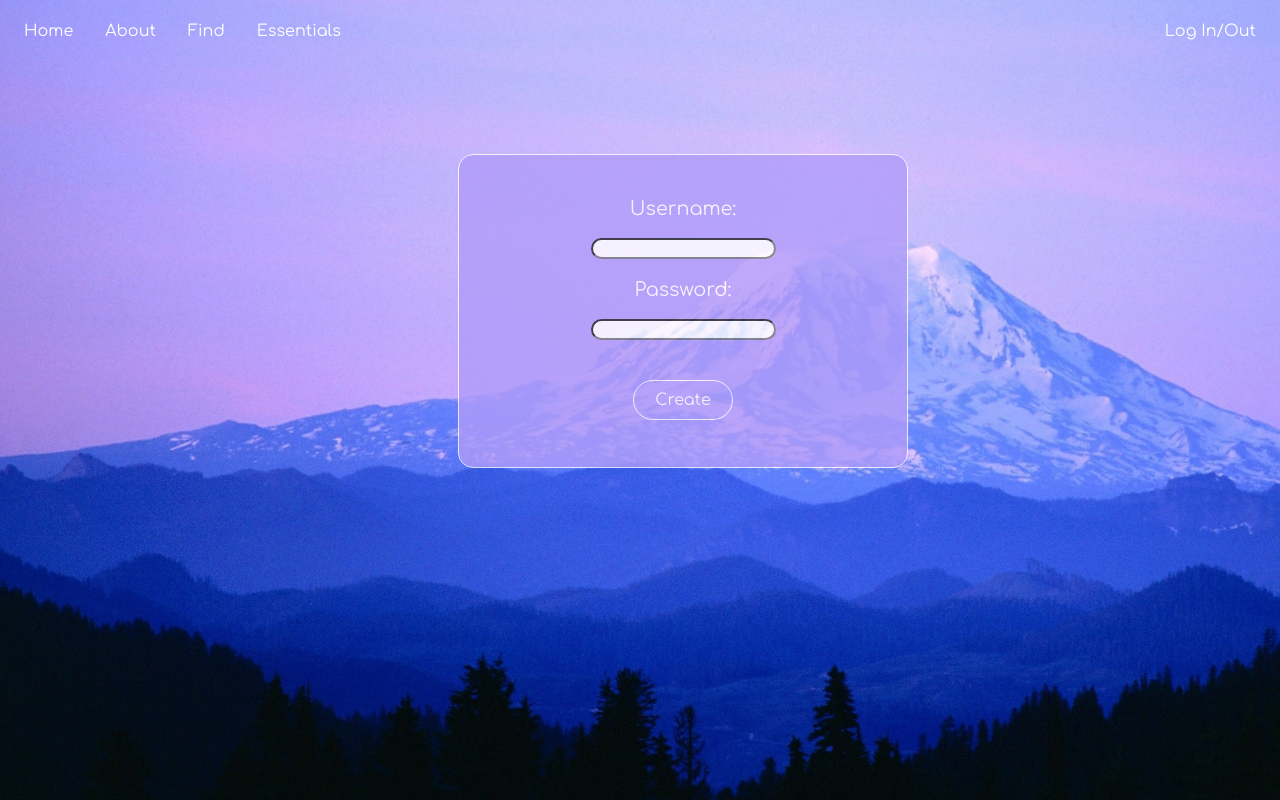
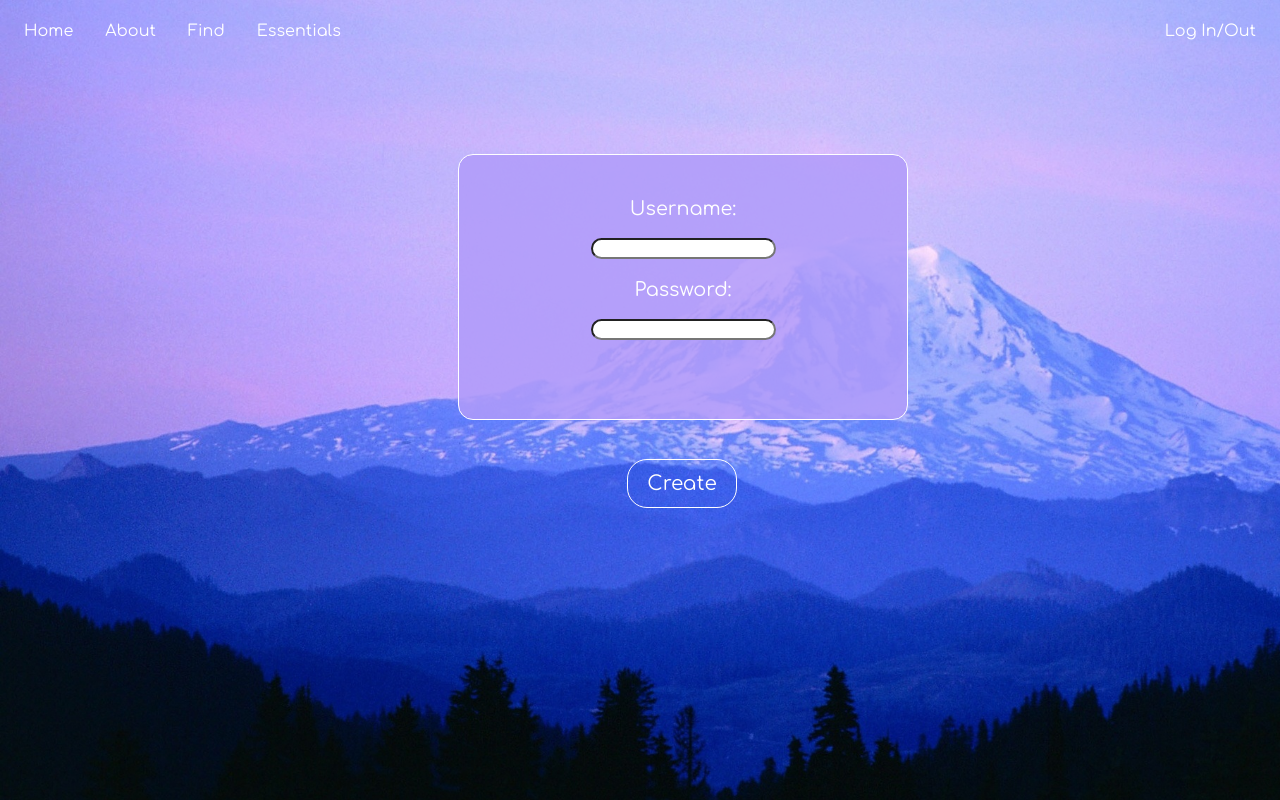
Before and after one commit to starkey0710/OfficialTakeAHike, a plain HTML site: page www/create.html in a window 1280 px wide. Drawn offline with Linux system fonts and the light colour scheme; a web font is replaced by a local one.

Commit message:
0822_05_MOREcss

```diff
--- a/www/create.css
+++ b/www/create.css
@@ -25,12 +25,12 @@ p {
   color:white;
   text-align: center;
   font-family: "Comfortaa", cursive;
-  background-color: rgb(177,156,249);
+  background-color: rgba(177, 156, 249, 0.85);
   border:white 1px solid;
   padding:24px;
-  filter:alpha(opacity = 80);
+  /*filter:alpha(opacity = 80);
   -moz-opacity:.8;
-  opacity:.8;
+  opacity:.8;*/
   border-radius: 15px;
 }
 
@@ -72,10 +72,10 @@ li a:active {
 
 
 .button {
-  background-color: rgb(177,156,249);
+  background-color: transparent;
   display: inline-block;
-  width: 100px;
-  padding: 10px 12px;
+  width: 110px;
+  padding: 12px 12px;
   color: white;
   border: 1.5px solid white;
   text-align: center;
@@ -83,7 +83,7 @@ li a:active {
   text-decoration: none;
   transition: background-color 0.2s ease-out, border-color 0.2s ease-out;
   border-radius: 20px;
-  font-size: 16px;
+  font-size: 20px;
   font-family: "Comfortaa", cursive;
   margin: 4px 2px;
 }
--- a/www/create.html
+++ b/www/create.html
@@ -26,9 +26,10 @@
   <p>Password:</p>
   <input style = "border-radius: 15px" type="text" id="value"></input>
   <br><br><br>
-  <button class = "button" onclick="storeData()">Create</button>
   <p id="message"></p>
 </div>
 
+<button class = "button" onclick="storeData()" style = "position: absolute; top:455px; left: 625px">Create</button>
+
 </body>
 </html>
--- a/www/login.css
+++ b/www/login.css
@@ -85,8 +85,8 @@ li a:active {
 .button {
   background-color: transparent;
   display: inline-block;
-  width: 180px;
-  padding: 15px 18px;
+  width: 160px;
+  padding: 12px 15px;
   color: white;
   border: 1.5px solid white;
   text-align: center;
```
Also changed, not shown: www/index.html (+2 -2 lines).
